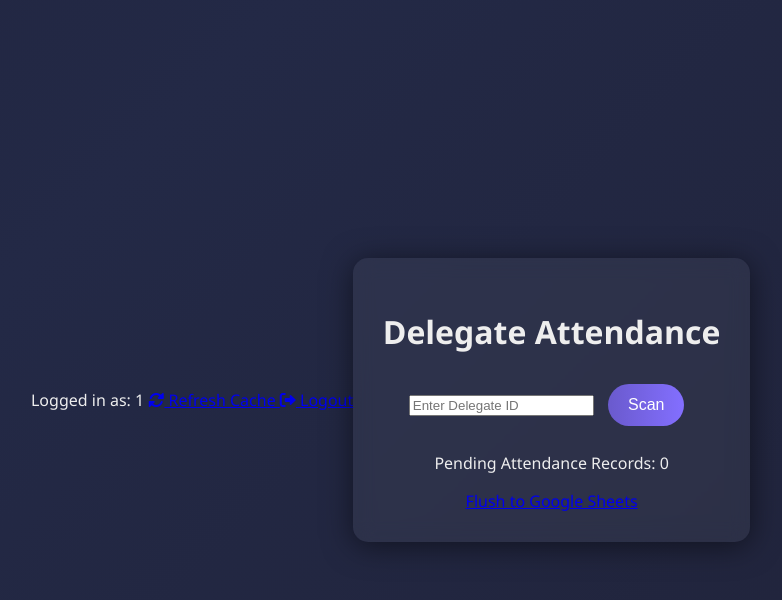
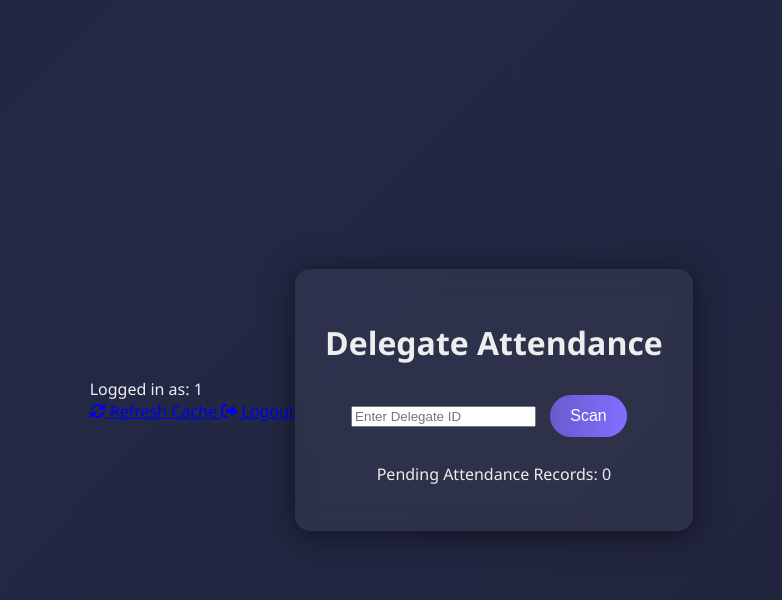
Before and after one commit to alphanumeral-4329/MUN-QRScanner, a Flask app: page / in a window 1280 px wide. Shown: the top 600 px of the page, without its empty margins (249-1031 px from the left). Run offline with Flask 3, Linux system fonts and the light colour scheme; the visitor is signed in with stand-in values (Sample User, id 1); parts of the project's set-up code (start-up, migrations or seed data) failed here and were passed over.

Commit message:
Update home.html

```diff
--- a/templates/home.html
+++ b/templates/home.html
@@ -5,31 +5,30 @@
     <meta name="viewport" content="width=device-width, initial-scale=1.0">
     <title>OM MUN Attendance</title>
 
-
     <link rel="stylesheet" href="{{ url_for('static', filename='style.css') }}">
-
-
     <link rel="stylesheet" href="https://cdnjs.cloudflare.com/ajax/libs/font-awesome/6.0.0-beta3/css/all.min.css">
 </head>
 <body>
 
 <div class="navbar">
     <span class="oc-id">Logged in as: {{ oc_id }}</span>
-    <a href="{{ url_for('refresh_route') }}" class="btn refresh-btn">
-        <i class="fas fa-sync-alt"></i> Refresh Cache
-    </a>
-    <a href="{{ url_for('logout') }}" class="btn logout-btn">
-        <i class="fas fa-sign-out-alt"></i> Logout
-    </a>
+    <div class="nav-buttons">
+        <a href="{{ url_for('refresh_route') }}" class="btn">
+            <i class="fas fa-sync-alt"></i> Refresh Cache
+        </a>
+        <a href="{{ url_for('logout') }}" class="btn">
+            <i class="fas fa-sign-out-alt"></i> Logout
+        </a>
+    </div>
 </div>
 
 <div class="container">
     <h1>Delegate Attendance</h1>
 
-
-    <form method="POST" action="{{ url_for('manual_scan') }}">
+    <!-- Manual Scan -->
+    <form method="POST" action="{{ url_for('manual_scan') }}" class="manual-form">
         <input type="text" name="delegate_id" placeholder="Enter Delegate ID" required>
-        <button type="submit">Scan</button>
+        <button type="submit" class="btn">Scan</button>
     </form>
 
     {% if delegate %}
@@ -40,20 +39,22 @@
             <p>Country: {{ delegate.country }}</p>
             <p>Liability Form: {{ delegate.liability_form }}</p>
             <p>Transport Form: {{ delegate.transport_form }}</p>
+
             {% if delegate.scanned_by %}
                 <p class="scanned">✅ Already scanned by {{ delegate.scanned_by }} at {{ delegate.timestamp }}</p>
             {% else %}
                 <form method="POST" action="{{ url_for('validate', delegate_id=delegate_id) }}">
-                    <button type="submit">Confirm Attendance</button>
+                    <button type="submit" class="btn">Confirm Attendance</button>
                 </form>
             {% endif %}
         </div>
     {% endif %}
 
     <p>Pending Attendance Records: {{ pending_count }}</p>
-    <a href="{{ url_for('flush_route') }}" class="btn flush-btn">Flush to Google Sheets</a>
+    {% if pending_count > 0 %}
+        <a href="{{ url_for('flush_route') }}" class="btn flush-btn">💾 Flush to Google Sheets</a>
+    {% endif %}
 </div>
-
 
 {% with messages = get_flashed_messages() %}
   {% if messages %}
```
